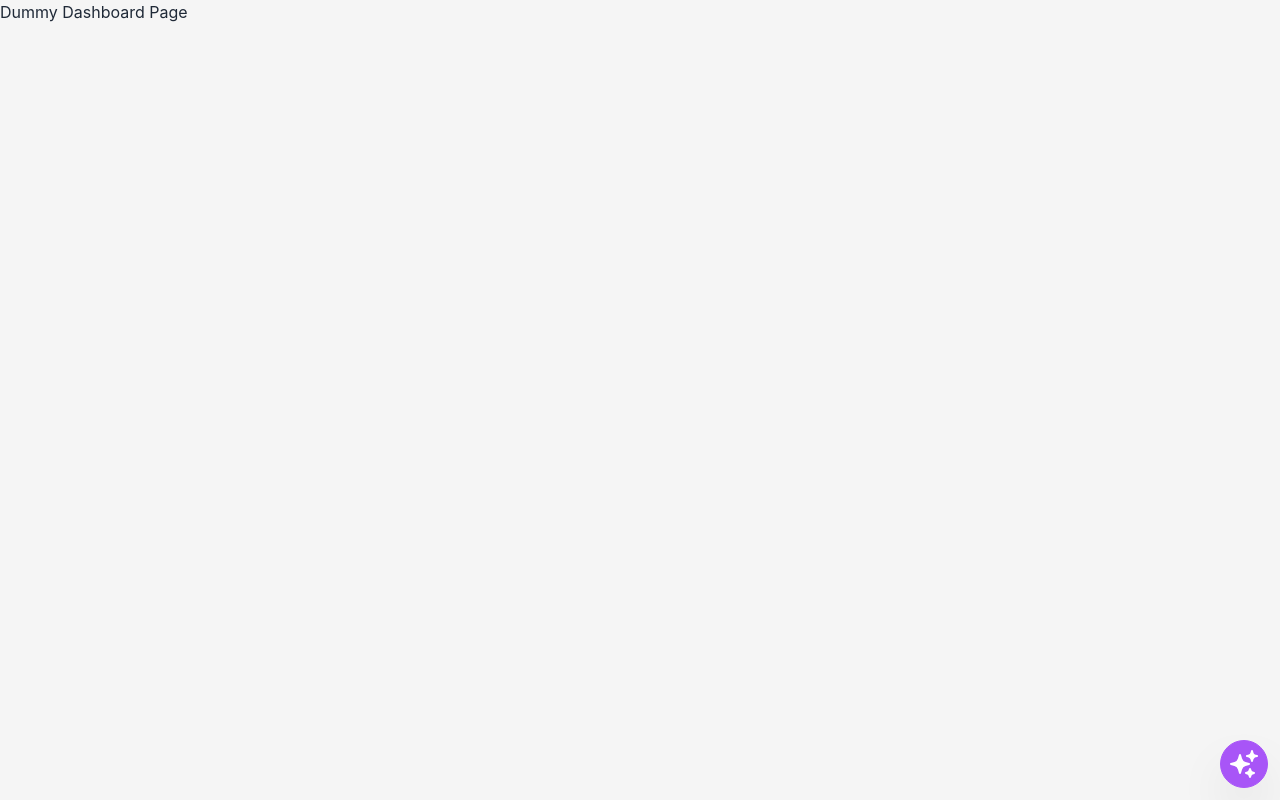
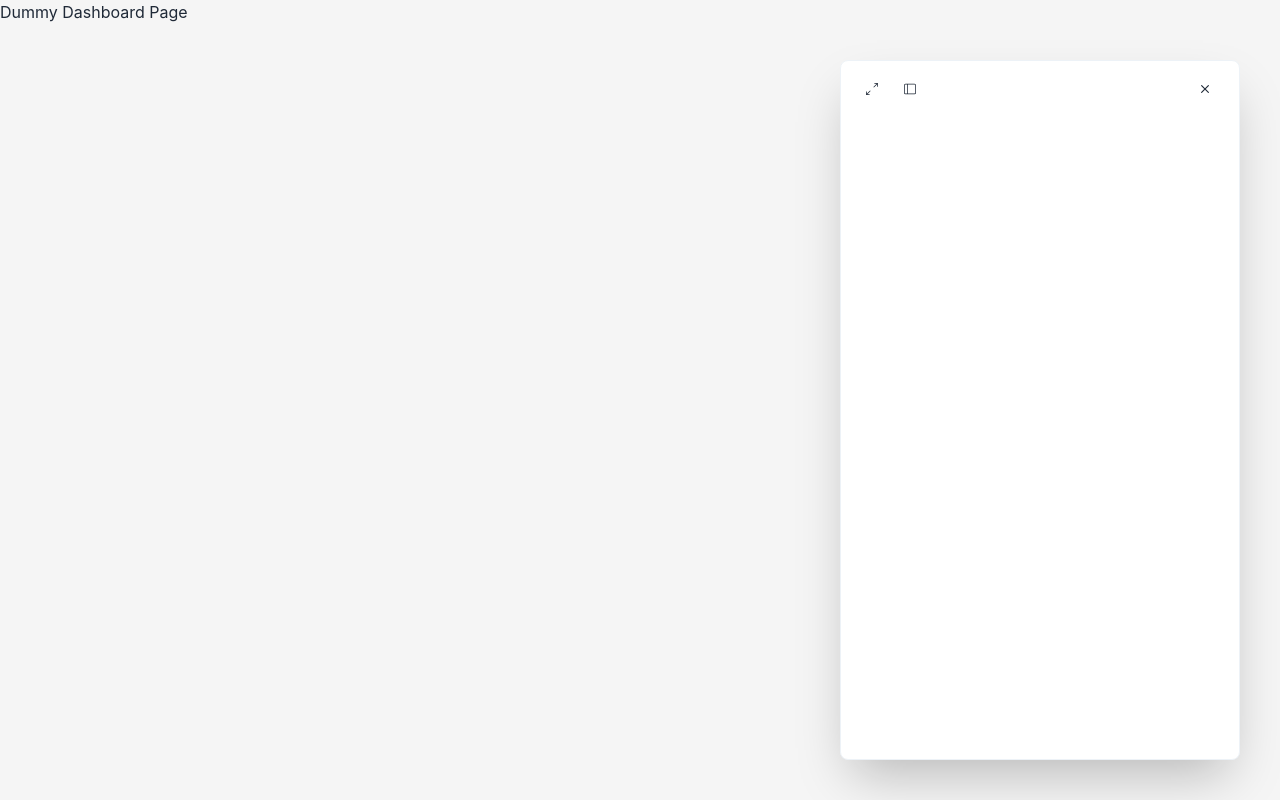
Before and after one commit to brennanbatalla/artisan-ui, a React (Vite) app: page / in a window 1280 px wide. Both pictures are taken after a click on the button 1244 px from the left and 764 px from the top of the page. Built offline with nearby package versions, Linux system fonts and the light colour scheme.

Commit message:
Add AvaChatContainer and HeaderBar components
Replaced conditional rendering of AvaFAB in AvaChat with new AvaChatContainer for expanded chat view. Updated AvaFAB styling and moved header bar elements into the new HeaderBar component for better structure and modularity.

```diff
--- a/src/components/AvaChat/AvaChat.tsx
+++ b/src/components/AvaChat/AvaChat.tsx
@@ -1,14 +1,15 @@
 import { AvaFAB } from './components/AvaFAB';
 import { useAppSelector } from '../../redux/store';
 import { isAvaChatOpen } from '../../redux/slices/chatSlice';
+import { AvaChatContainer } from './AvaChatContainer/AvaChatContainer';
 
 export const AvaChat = () => {
   const chatOpen = useAppSelector(isAvaChatOpen);
 
   return (
-    <div className={'fixed bottom-3 right-3'}>
+    <div className={'fixed bottom-3 right-3 lg:bottom-10 lg:right-10'}>
       {!chatOpen && <AvaFAB />}
-      {chatOpen && <AvaFAB />}
+      {chatOpen && <AvaChatContainer />}
     </div>
   );
 };
--- /dev/null
+++ b/src/components/AvaChat/AvaChatContainer/AvaChatContainer.tsx
@@ -0,0 +1,9 @@
+import { HeaderBar } from './components/headerBar';
+
+export const AvaChatContainer = () => {
+  return (
+    <div className={'bg-white rounded-lg border shadow-2xl h-[700px] w-[400px] p-4'}>
+      <HeaderBar />
+    </div>
+  );
+};
--- /dev/null
+++ b/src/components/AvaChat/AvaChatContainer/components/headerBar.tsx
@@ -0,0 +1,22 @@
+import { BsArrowsAngleExpand, BsLayoutSidebar, BsX } from 'react-icons/bs';
+import { useDispatch } from 'react-redux';
+import { toggleChatOpen } from '../../../../redux/slices/chatSlice';
+
+export const HeaderBar = () => {
+  const dispatch = useDispatch();
+
+  return (
+    <div className={'flex w-full gap-2'}>
+      <button className={'btn btn-xs btn-ghost'}>
+        <BsArrowsAngleExpand className={''} />
+      </button>
+      <button className={'btn btn-xs btn-ghost'}>
+        <BsLayoutSidebar className={''} />
+      </button>
+      <span className={'flex-1'} />
+      <button className={'btn btn-xs btn-ghost'} onClick={() => dispatch(toggleChatOpen())}>
+        <BsX className={'text-lg'} />
+      </button>
+    </div>
+  );
+};
--- a/src/components/AvaChat/components/AvaFAB.tsx
+++ b/src/components/AvaChat/components/AvaFAB.tsx
@@ -8,7 +8,7 @@ export const AvaFAB = () => {
   return (
     <button
       onClick={() => dispatch(toggleChatOpen())}
-      className={'btn btn-circle btn-primary lg:bottom-10 lg:right-10 shadow-2xl'}>
+      className={'btn btn-circle btn-primary shadow-2xl'}>
       <SparklesIcon className={'w-6 lg:w-8 text-white'} />
     </button>
   );
```
